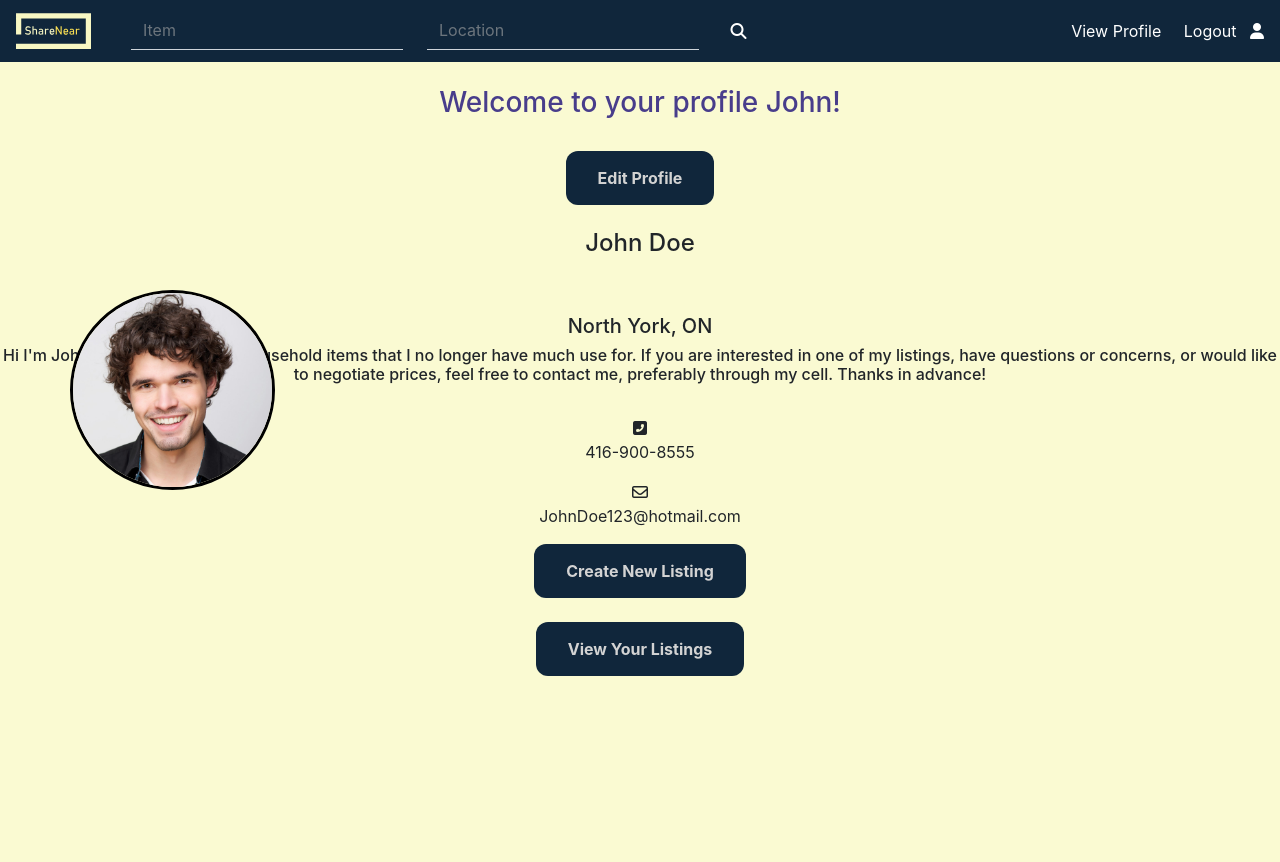
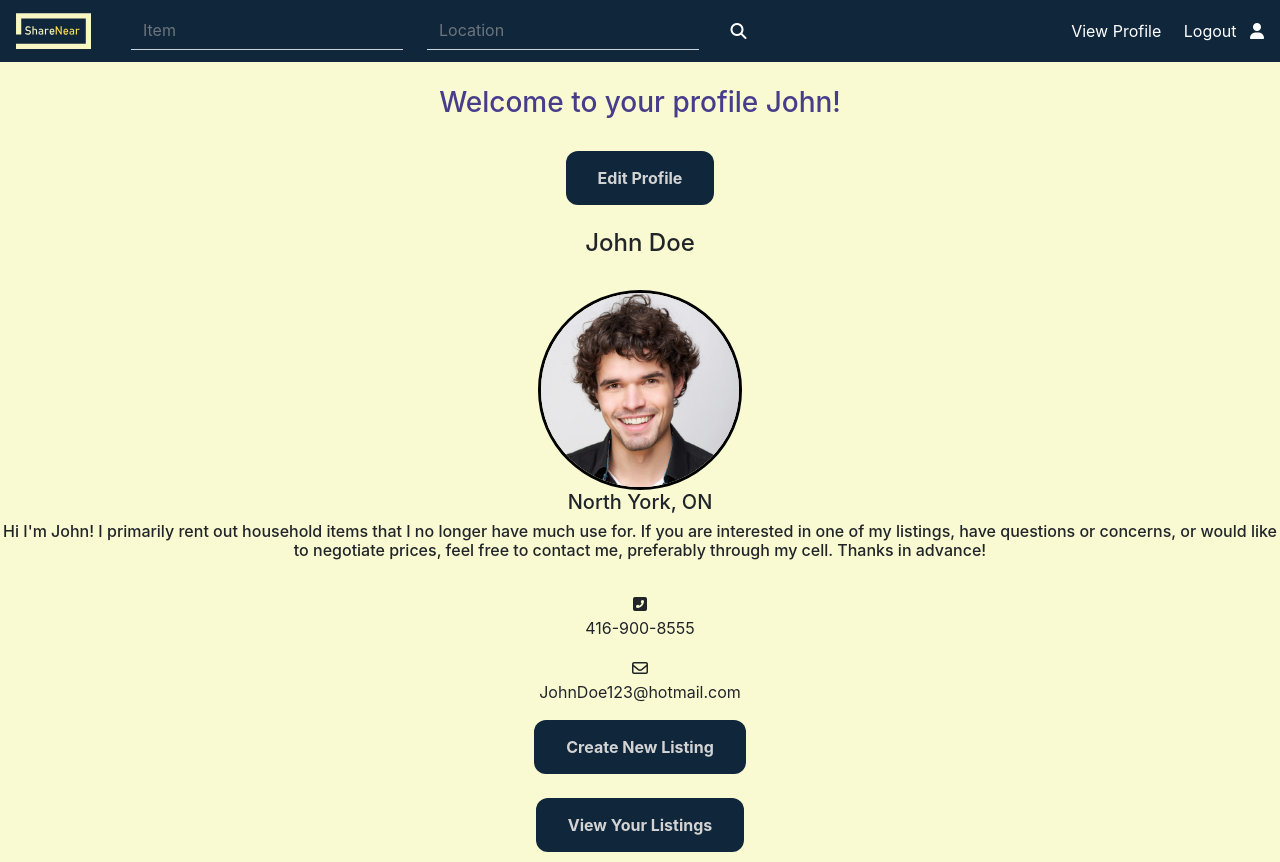
Before and after one commit to CalinArdelean/ShareNear, a React (Create React App) app in the folder my-app/: page /profile in a window 1280 px wide. Built offline with nearby package versions, Linux system fonts and the light colour scheme.

Commit message:
edited user page

```diff
--- a/my-app/src/App.css
+++ b/my-app/src/App.css
@@ -82,17 +82,12 @@ div.Profile h3 {
 }
 
 div.Profile img {
-  position: absolute;
-  left: 70px;
+  position: relative;
   height: 200px;
   border-radius: 50%;
   border: 3px solid black;
 }
 
-div.UserForm {
-  border-radius: 10px;
-  background-color: grey;
-}
 
 div.Profile button {
   background-color: #10263b;
```
